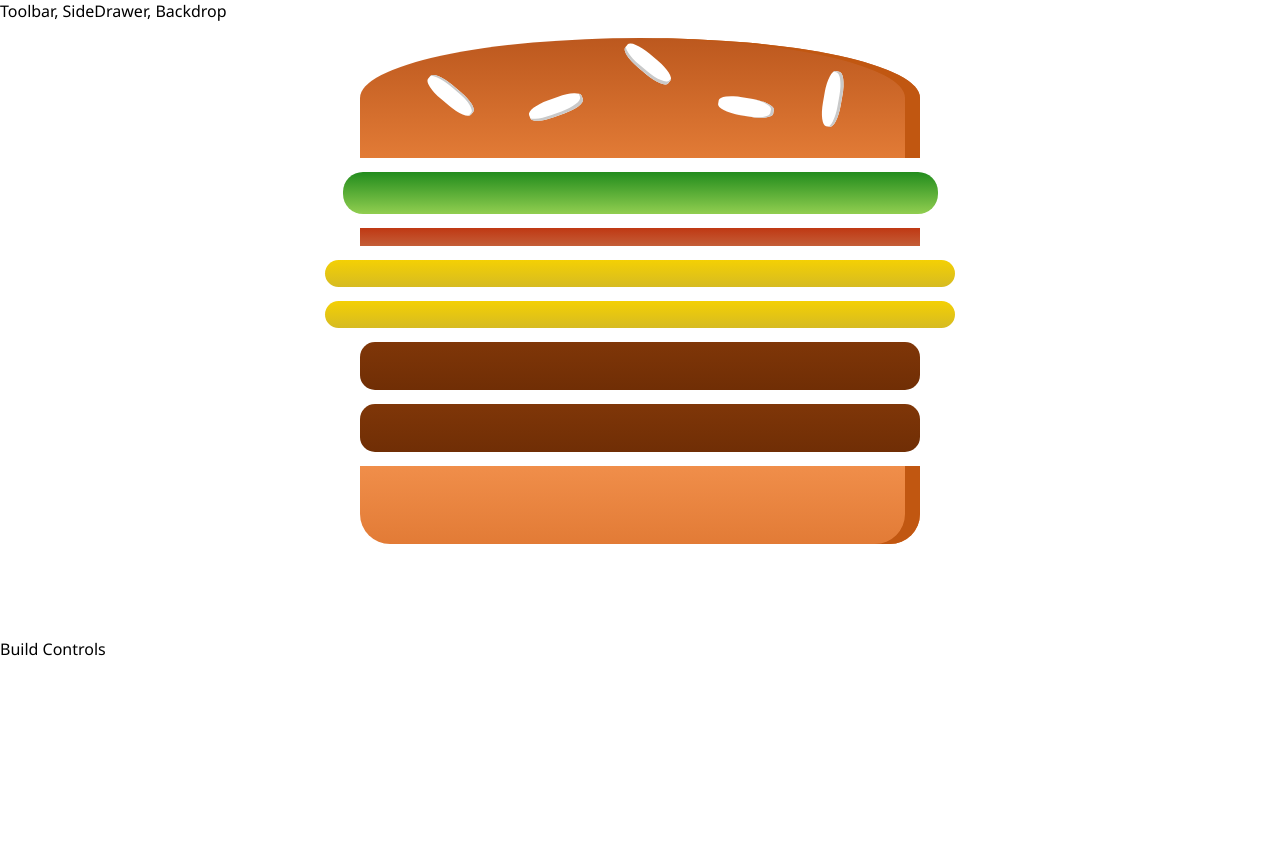
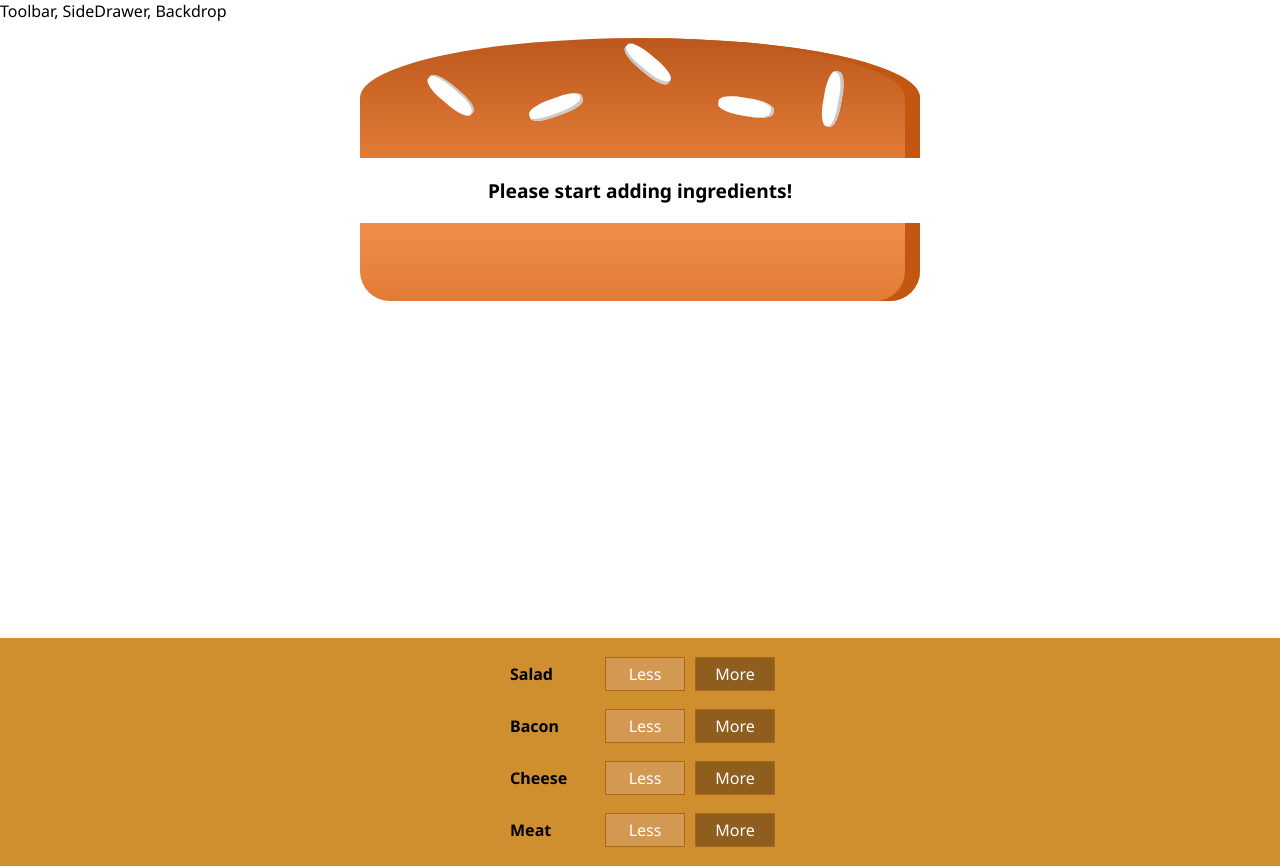
Before and after one commit to flaviobarbosa/burger-builder, a React (Create React App) app: page / in a window 1280 px wide. Before the commit the page ends 800 px from the top, so only its background shows below. Built offline with nearby package versions, Linux system fonts and the light colour scheme; the HTML template or start-up script is replaced by a standard one.

Commit message:
build controls

```diff
--- /dev/null
+++ b/src/components/Burger/BuildControls/BuildControl/BuildControl.js
@@ -0,0 +1,13 @@
+import React from "react";
+
+import classes from "./BuildControl.module.css";
+
+const buildControl = (props) => (
+  <div className={classes.BuildControl}>
+    <div className={classes.Label}>{props.label}</div>
+    <button className={classes.Less}>Less</button>
+    <button className={classes.More}>More</button>
+  </div>
+);
+
+export default buildControl;
--- /dev/null
+++ b/src/components/Burger/BuildControls/BuildControl/BuildControl.module.css
@@ -0,0 +1,58 @@
+.BuildControl {
+  display: flex;
+  justify-content: space-between;
+  align-items: center;
+  margin: 5px 0;
+}
+
+.BuildControl button {
+  display: block;
+  font: inherit;
+  padding: 5px;
+  margin: 0 5px;
+  width: 80px;
+  border: 1px solid #aa6817;
+  cursor: pointer;
+  outline: none;
+}
+
+.BuildControl button:disabled {
+  background-color: #ac9980;
+  border: 1px solid #7e7365;
+  color: #ccc;
+  cursor: default;
+}
+
+.BuildControl button:hover:disabled {
+  background-color: #ac9980;
+  color: #ccc;
+  cursor: not-allowed;
+}
+
+.Label {
+  padding: 10px;
+  font-weight: bold;
+  width: 80px;
+}
+
+.BuildControl .Less {
+  background-color: #d39952;
+  color: white;
+}
+
+.BuildControl .More {
+  background-color: #8f5e1e;
+  color: white;
+}
+
+.BuildControl .Less:hover,
+.BuildControl .Less:active {
+  background-color: #daa972;
+  color: white;
+}
+
+.BuildControl .More:hover,
+.BuildControl .More:active {
+  background-color: #99703f;
+  color: white;
+}
--- /dev/null
+++ b/src/components/Burger/BuildControls/BuildControls.js
@@ -0,0 +1,22 @@
+import React from "react";
+
+import BuildControl from "./BuildControl/BuildControl";
+
+import classes from "./BuildControls.module.css";
+
+const controls = [
+  { label: "Salad", type: "salad" },
+  { label: "Bacon", type: "bacon" },
+  { label: "Cheese", type: "cheese" },
+  { label: "Meat", type: "meat" }
+];
+
+const buildControls = (props) => (
+  <div className={classes.BuildControls}>
+    {controls.map((ctrl) => (
+      <BuildControl key={ctrl.label} label={ctrl.label} />
+    ))}
+  </div>
+);
+
+export default buildControls;
--- /dev/null
+++ b/src/components/Burger/BuildControls/BuildControls.module.css
@@ -0,0 +1,10 @@
+.BuildControls {
+  width: 100%;
+  background-color: #cf8f2e;
+  display: flex;
+  flex-flow: column;
+  align-items: center;
+  box-shadow: 0 2px 1px #ccc;
+  margin: auto;
+  padding: 10px 0;
+}
--- a/src/components/Burger/Burger.js
+++ b/src/components/Burger/Burger.js
@@ -5,11 +5,19 @@
 import classes from "./Burger.module.css";
 
 const burger = (props) => {
-  const transformedIngredients = Object.keys(props.ingredients).map((igKey) => {
-    return [...Array(props.ingredients[igKey])].map((_, i) => {
-      return <BurgerIngredient key={igKey + i} type={igKey} />;
-    });
-  });
+  let transformedIngredients = Object.keys(props.ingredients)
+    .map((igKey) => {
+      return [...Array(props.ingredients[igKey])].map((_, i) => {
+        return <BurgerIngredient key={igKey + i} type={igKey} />;
+      });
+    })
+    .reduce((arr, el) => {
+      return arr.concat(el);
+    }, []);
+
+  if (transformedIngredients.length === 0) {
+    transformedIngredients = <p>Please start adding ingredients!</p>;
+  }
 
   return (
     <div className={classes.Burger}>
--- a/src/containers/BurgerBuilder/BurgerBuilder.js
+++ b/src/containers/BurgerBuilder/BurgerBuilder.js
@@ -1,6 +1,7 @@
 import React, { Component } from "react";
 import Aux from "../../hoc/Aux";
 import Burger from "../../components/Burger/Burger";
+import BuildControls from "../../components/Burger/BuildControls/BuildControls";
 
 export default class BurgerBuilder extends Component {
   constructor(props) {
@@ -8,10 +9,10 @@
 
     this.state = {
       ingredients: {
-        salad: 1,
-        bacon: 1,
-        cheese: 2,
-        meat: 2
+        salad: 0,
+        bacon: 0,
+        cheese: 0,
+        meat: 0
       }
     };
   }
@@ -20,7 +21,7 @@
     return (
       <Aux>
         <Burger ingredients={this.state.ingredients} />
-        <div>Build Controls</div>
+        <BuildControls />
       </Aux>
     );
   }
```
